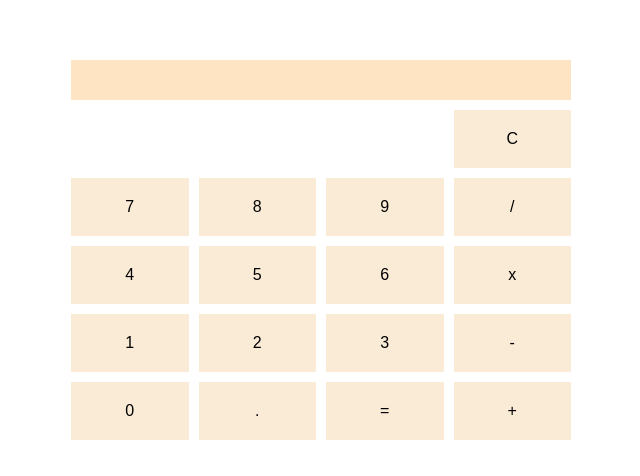
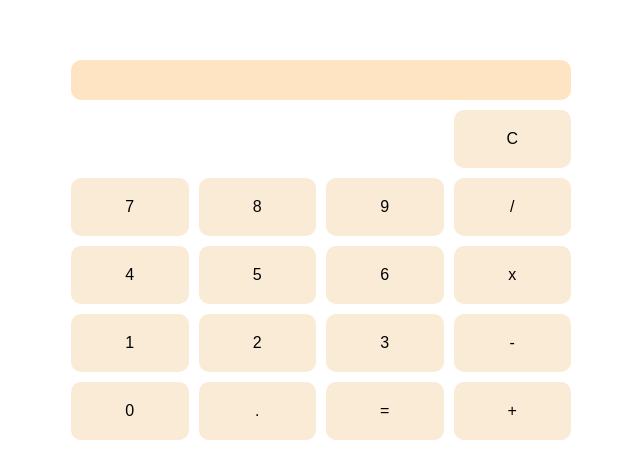
Before and after one commit to mgibson43/Calculator, a plain HTML site: page index.html in a window 1280 px wide. Shown: the part 324-800 px from the top of the page, 319-959 px from the left. Drawn offline with Linux system fonts and the light colour scheme.

Commit message:
Update: Border radius for buttons and display box

```diff
--- a/style.css
+++ b/style.css
@@ -21,6 +21,7 @@ html {
   padding: 20px;
   width: 500px;
   align-self: center;
+  border-radius: 10px;
 }
 
 .btn-box {
@@ -39,4 +40,6 @@ html {
   padding: 20px;
   background-color: antiquewhite;
   text-align: center;
+  cursor: pointer;
+  border-radius: 10px;
 }
```
